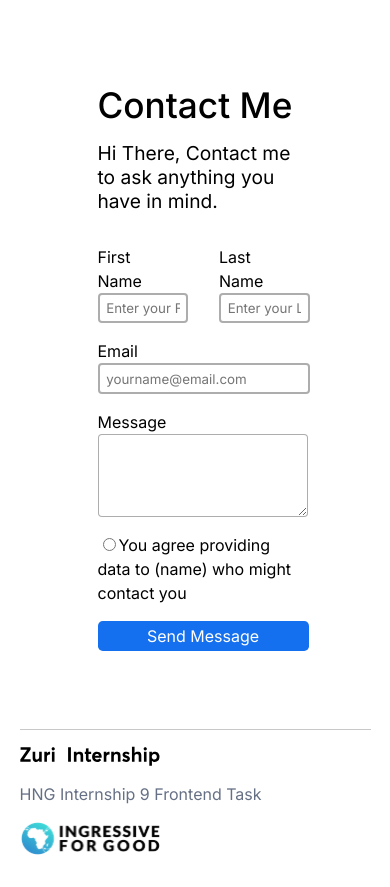
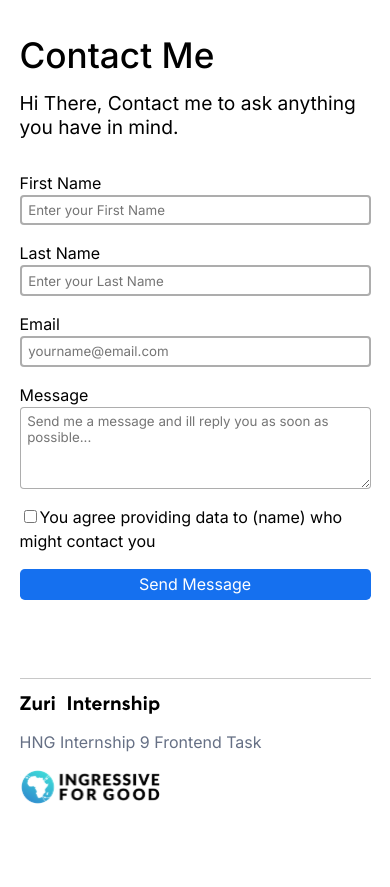
Before and after one commit to IdrisDY/HNG9-Linktree, a React (Vite) app: page /contact in a window 390 px wide. After the commit the page ends 844 px from the top, so only its background shows below. Built offline with nearby package versions, Linux system fonts and the light colour scheme.

Commit message:
fix:mobile overflow fix

```diff
--- a/src/App.css
+++ b/src/App.css
@@ -117,6 +117,10 @@ padding: 70px 0 30px 0;
   border-color:#00000052;
   font-family: inherit;
 }
+.input-wide:focus{
+  outline: 2px solid #84CAFF;
+  transition: ease-in-out ;
+}
 .t-area{
   height: 70px;
 }
@@ -153,4 +157,15 @@ footer img{
   width: 50%;
 }
 
+.contact-forms{
+  width: 90%;
+  padding-top: 20px;
 }
+.form-names{
+  flex-direction: column;
+  gap: 1em;
+}
+.input-wide,.send-msg button{
+  width: unset;
+}
+}
--- a/src/Components/Contact.jsx
+++ b/src/Components/Contact.jsx
@@ -1,6 +1,13 @@
-import React from 'react'
+import React,{useState} from 'react'
 import Footer from './footer'
 const ContactPage = () => {
+
+const [contactObj, setContactObj] = useState({})
+
+function handleSubmit(){
+
+}
+
   return (
 
    <>
@@ -12,29 +19,30 @@ const ContactPage = () => {
 <div  className='form-names'>
 <div className='form-items'>
    <label>First Name</label>
-   <input type='text' placeholder='Enter your First Name' className='input-wide' />
+   <input type='text' id='first_name' placeholder='Enter your First Name' className='input-wide' />
 </div>
 <div className='form-items'>
 <label>Last Name</label>
-   <input type='text' placeholder='Enter your Last Name' className='input-wide' />
+   <input id='last_name' type='text' placeholder='Enter your Last Name' className='input-wide' />
 
 </div>
 </div>
 <div className='form-items'>
 <label>Email</label>
-   <input type='text' placeholder='yourname@email.com' className='input-wide' />
+   <input id='email' type='text' placeholder='yourname@email.com' className='input-wide' />
 
 </div>
 <div className='form-items'>
 <label>Message</label>
-<textarea className='input-wide t-area' placeholder='Send me a message and ill reply as soon as possible' > </textarea>
+<textarea  id='message' className='input-wide t-area' placeholder ='Send me a message and ill reply you as soon as possible...'  required pattern=" " autofocus title="Please enter at least 5 characters"  oninvalid="this.setCustomValidity('Please Enter valid email')"
+ oninput="setCustomValidity('')"></textarea>
 </div>
 <div className='send-msg'>
 <div>
-   <input type='radio' />
+   <input type='checkbox' />
    <label>You agree providing data to (name) who might contact you </label>
    </div>
-   <button>Send Message</button>
+   <button id='btn_submit'>Send Message</button>
 </div>
     </form>
     <Footer/>
```
